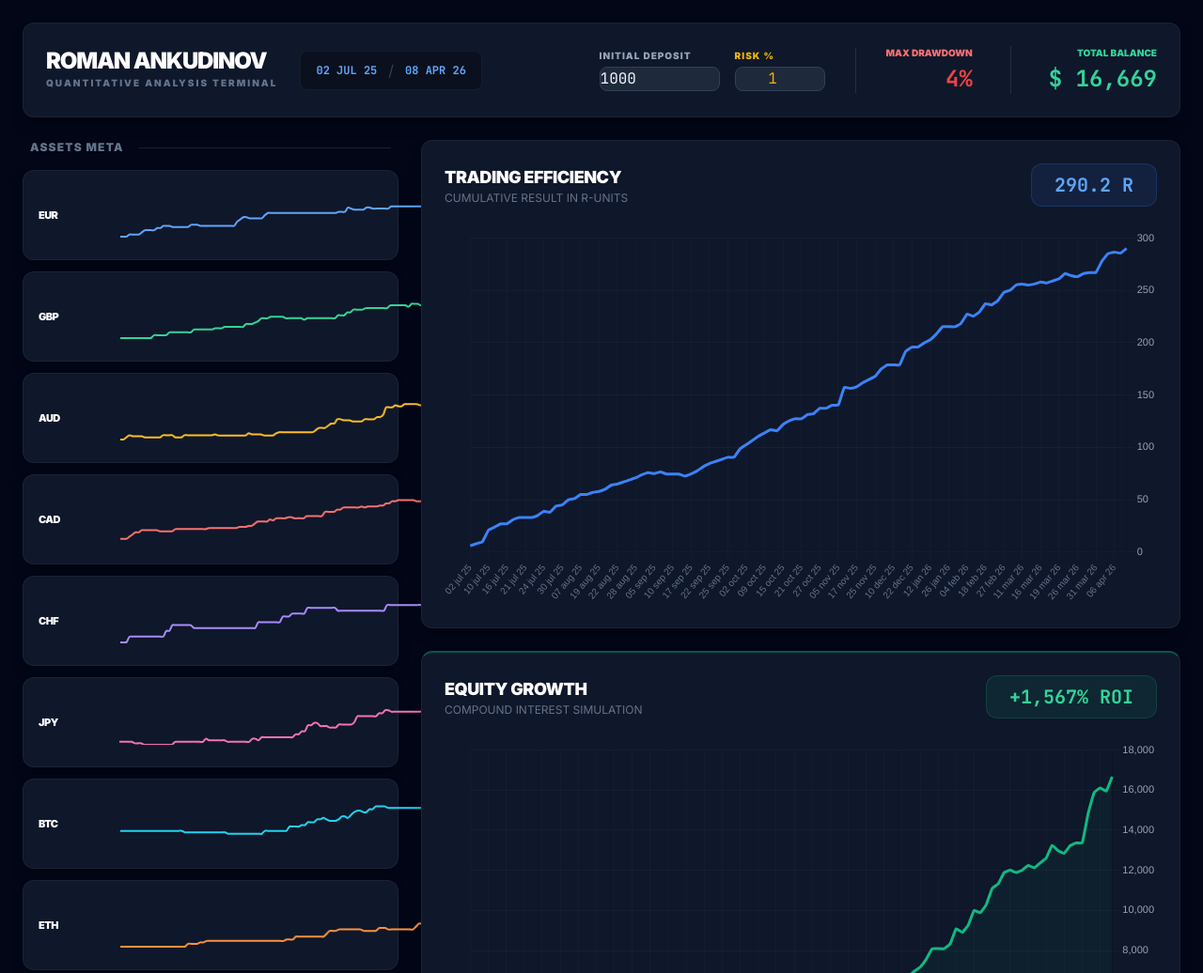
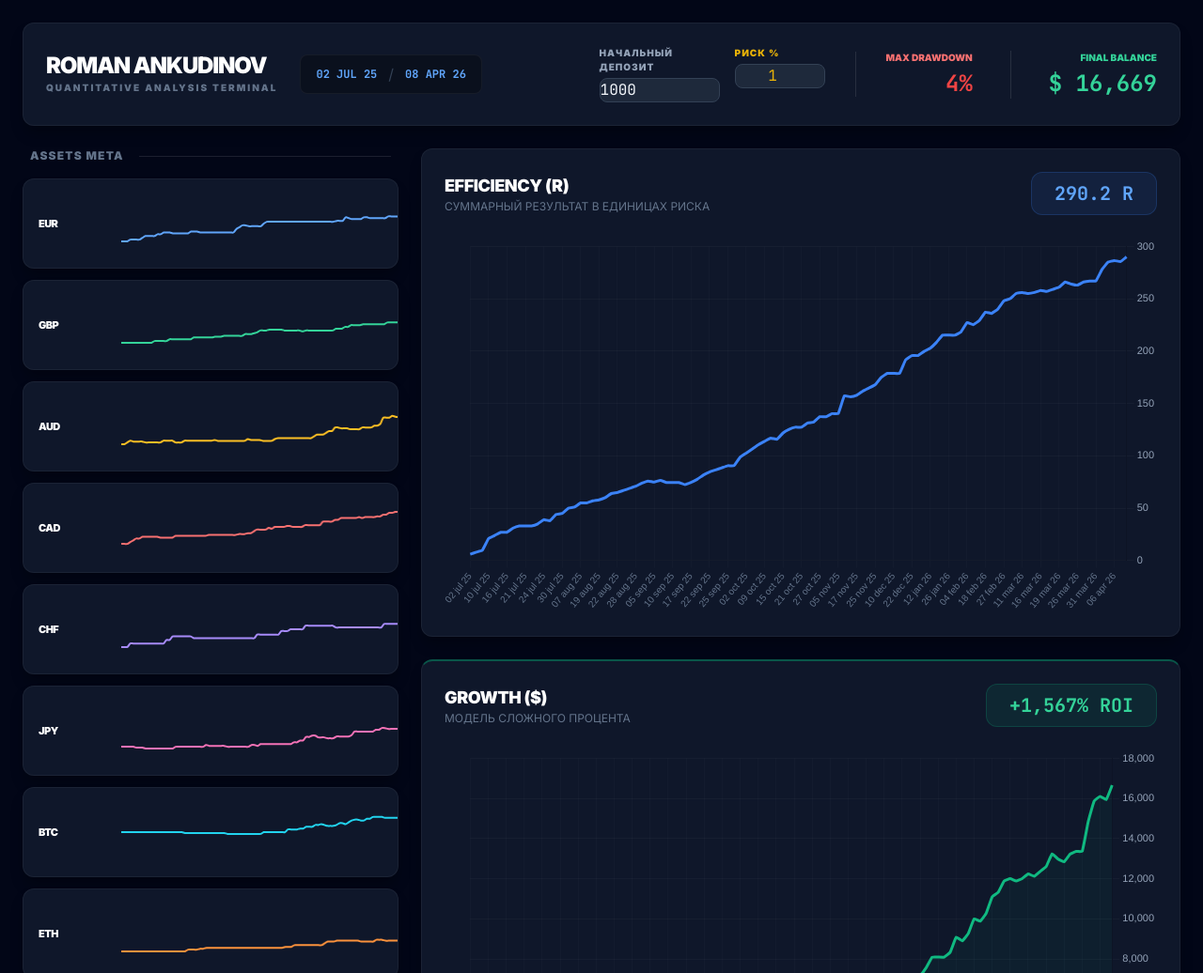
Before and after one commit to m3914903-bit/Stata-Test, a plain HTML site: page index.html in a window 1280 px wide. Shown: the top 1036 px of the page at 94% size. Drawn offline with nearby package versions, Linux system fonts and the light colour scheme.

Commit message:
Update index.html

```diff
--- a/index.html
+++ b/index.html
@@ -29,6 +29,7 @@
             border: 1px solid rgba(255,255,255,0.05);
             border-radius: 12px;
             box-shadow: 0 10px 15px -3px rgba(0, 0, 0, 0.3);
+            overflow: hidden; /* Важно для обрезки вылетающих графиков */
         }
 
         .pnl-numbers { font-family: 'JetBrains Mono', monospace; }
@@ -71,11 +72,11 @@
         <div class="flex flex-wrap justify-center lg:justify-end gap-8 items-center w-full lg:w-auto">
             <div class="flex gap-4">
                 <div class="flex flex-col gap-1 w-32">
-                    <label>Initial Deposit</label>
+                    <label>Начальный Депозит</label>
                     <input type="number" id="depositInput" value="1000" class="pnl-numbers">
                 </div>
                 <div class="flex flex-col gap-1 w-24">
-                    <label class="text-yellow-500">Risk %</label>
+                    <label class="text-yellow-500">Риск %</label>
                     <input type="number" id="riskInput" value="1" step="0.1" class="pnl-numbers text-yellow-500 text-center">
                 </div>
             </div>
@@ -86,7 +87,7 @@
                     <p id="maxDD" class="text-2xl font-black text-red-500 pnl-numbers">0%</p>
                 </div>
                 <div class="text-right border-l border-white/10 pl-10">
-                    <p class="text-[10px] text-emerald-400 uppercase font-bold mb-1">Total Balance</p>
+                    <p class="text-[10px] text-emerald-400 uppercase font-bold mb-1">Final Balance</p>
                     <p id="finalBalance" class="text-2xl font-black text-emerald-400 pnl-numbers">$ 0</p>
                 </div>
             </div>
@@ -108,8 +109,8 @@
             <section class="glass-card chart-section">
                 <div class="flex justify-between items-center mb-6">
                     <div>
-                        <h3 class="text-lg font-black text-white uppercase tracking-tight">Trading Efficiency</h3>
-                        <p class="text-xs text-slate-500 uppercase">Cumulative result in R-units</p>
+                        <h3 class="text-lg font-black text-white uppercase tracking-tight">Efficiency (R)</h3>
+                        <p class="text-xs text-slate-500 uppercase">Суммарный результат в единицах риска</p>
                     </div>
                     <div id="rTotal" class="pnl-numbers text-blue-400 font-bold text-xl bg-blue-500/10 px-6 py-2 rounded-xl border border-blue-500/20">0 R</div>
                 </div>
@@ -119,8 +120,8 @@
             <section class="glass-card chart-section border-t-2 border-t-emerald-600/50">
                 <div class="flex justify-between items-center mb-6">
                     <div>
-                        <h3 class="text-lg font-black text-white uppercase tracking-tight text-emerald-400">Equity Growth</h3>
-                        <p class="text-xs text-slate-500 uppercase">Compound interest simulation</p>
+                        <h3 class="text-lg font-black text-white uppercase tracking-tight text-emerald-400">Growth ($)</h3>
+                        <p class="text-xs text-slate-500 uppercase">Модель сложного процента</p>
                     </div>
                     <div id="roiPct" class="pnl-numbers text-emerald-400 font-bold text-xl bg-emerald-500/10 px-6 py-2 rounded-xl border border-emerald-500/20">+0% ROI</div>
                 </div>
@@ -129,8 +130,8 @@
 
             <section class="glass-card chart-section border-t-2 border-t-slate-700">
                 <div class="mb-6">
-                    <h3 class="text-lg font-black text-white uppercase tracking-tight">Monthly Performance</h3>
-                    <p class="text-xs text-slate-500 uppercase">Net Profit in % (Monthly)</p>
+                    <h3 class="text-lg font-black text-white uppercase tracking-tight">Monthly Profitability</h3>
+                    <p class="text-xs text-slate-500 uppercase">Доходность в % по месяцам</p>
                 </div>
                 <div class="h-[300px] w-full"><canvas id="monthlyChart"></canvas></div>
             </section>
@@ -141,7 +142,13 @@
     <script>
         const rawDates = window.tradingData.dates;
         const data = window.tradingData.assets;
-        const labels = rawDates.map(l => l + (['jan', 'feb', 'mar', 'apr'].includes(l.split(' ')[1]) ? ' 26' : ' 25'));
+
+        // Автоматическое определение года для корректной сортировки в будущем
+        const labels = rawDates.map(l => {
+            const year = ['jan', 'feb', 'mar', 'apr'].includes(l.split(' ')[1]) ? ' 26' : ' 25';
+            return l + year;
+        });
+
         const colors = ['#60a5fa', '#34d399', '#fbbf24', '#f87171', '#a78bfa', '#f472b6', '#22d3ee', '#fb923c', '#c084fc', '#2dd4bf', '#818cf8', '#f472b6'];
         let chartS, chartC, chartM;
 
@@ -162,7 +169,7 @@
                 sumR += dayR;
                 sData.push(sumR.toFixed(2));
 
-                // Расчет баланса (Сложный процент)
+                // Сложный процент
                 bal = bal * (1 + (dayR * risk));
                 cData.push(bal.toFixed(2));
 
@@ -170,9 +177,9 @@
                 const dd = ((peak - bal) / peak) * 100;
                 if (dd > mdd) mdd = dd;
 
+                // Группировка для гистограммы
                 const parts = label.split(' ');
                 const monthKey = parts[1] + ' ' + parts[2];
-                // Накапливаем процент доходности за месяц
                 monthlyStats[monthKey] = (monthlyStats[monthKey] || 0) + (dayR * risk * 100);
             });
 
@@ -183,6 +190,7 @@
 
             chartS.data.datasets[0].data = sData;
             chartC.data.datasets[0].data = cData;
+
             chartM.data.labels = Object.keys(monthlyStats);
             chartM.data.datasets[0].data = Object.values(monthlyStats).map(v => v.toFixed(1));
             chartM.data.datasets[0].backgroundColor = Object.values(monthlyStats).map(v => v >= 0 ? '#10b981' : '#ef4444');
@@ -204,6 +212,7 @@
                 }
             };
 
+            // Основные графики
             chartS = new Chart(document.getElementById('simpleChart'), {
                 type: 'line',
                 data: { labels: labels, datasets: [{ borderColor: '#3b82f6', borderWidth: 3, pointRadius: 0, tension: 0.1, data: [] }] },
@@ -230,20 +239,44 @@
             chartM = new Chart(document.getElementById('monthlyChart'), {
                 type: 'bar',
                 data: { labels: [], datasets: [{ data: [], borderRadius: 6 }] },
-                options: { ...commonOptions, plugins: { legend: false }, scales: { x: { display: true, ticks: { color: '#94a3b8' } }, y: { position: 'right', ticks: { callback: v => v + '%' } } } }
+                options: {
+                    ...commonOptions,
+                    scales: {
+                        x: { ticks: { color: '#94a3b8' } },
+                        y: { position: 'right', ticks: { callback: v => v + '%' } }
+                    }
+                }
             });
 
+            // БОКОВАЯ ПАНЕЛЬ (Assets Meta) с исправлением вылета за границы
             const side = document.getElementById('individual-charts');
             Object.keys(data).forEach((k, i) => {
                 const card = document.createElement('div');
                 card.className = 'glass-card p-4 h-24 flex items-center gap-4 hover:border-white/20 transition-colors cursor-default';
-                card.innerHTML = `<div class="flex flex-col min-w-[70px]"><span class="text-[11px] text-white font-black uppercase tracking-tighter">${k}</span></div><div class="flex-grow h-12"><canvas id="s-${k}"></canvas></div>`;
+                card.innerHTML = `<div class="flex flex-col min-w-[70px]"><span class="text-[11px] text-white font-black uppercase tracking-tighter">${k}</span></div><div class="flex-grow h-12 relative"><canvas id="s-${k}"></canvas></div>`;
                 side.appendChild(card);
+
                 let s = 0;
                 new Chart(document.getElementById(`s-${k}`), {
                     type: 'line',
-                    data: { labels: labels, datasets: [{ data: data[k].map(v => s+=v), borderColor: colors[i % colors.length], borderWidth: 2, pointRadius: 0, tension: 0.3 }] },
-                    options: { responsive: true, maintainAspectRatio: false, plugins: { legend: false }, scales: { x: { display: false }, y: { display: false } } }
+                    data: {
+                        labels: labels,
+                        datasets: [{
+                            data: data[k].map(v => s+=v),
+                            borderColor: colors[i % colors.length],
+                            borderWidth: 2,
+                            pointRadius: 0,
+                            tension: 0.3,
+                            clip: 5 // Фикс: не дает линии выходить за пределы холста
+                        }]
+                    },
+                    options: {
+                        responsive: true,
+                        maintainAspectRatio: false,
+                        plugins: { legend: false },
+                        layout: { padding: { right: 5, left: 2, top: 5, bottom: 5 } }, // Внутренний отступ холста
+                        scales: { x: { display: false }, y: { display: false } }
+                    }
                 });
             });
 
```
